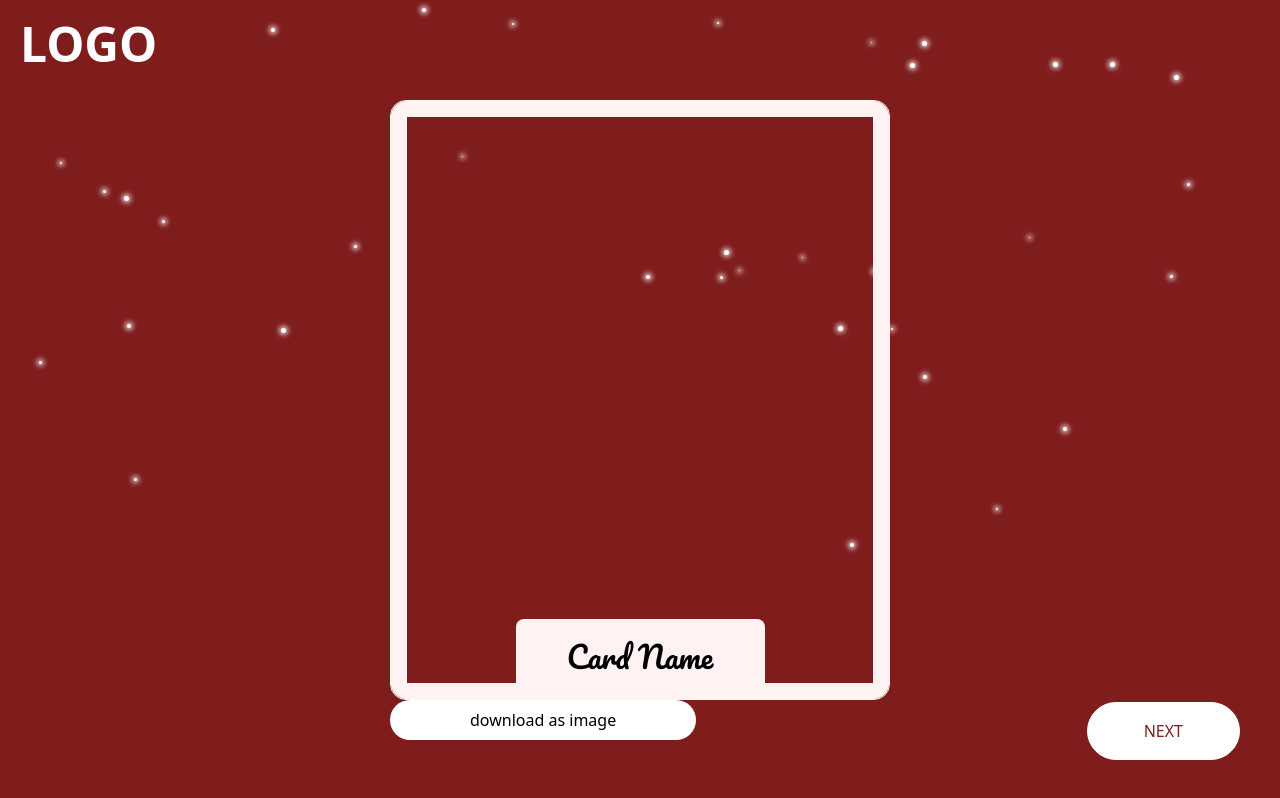
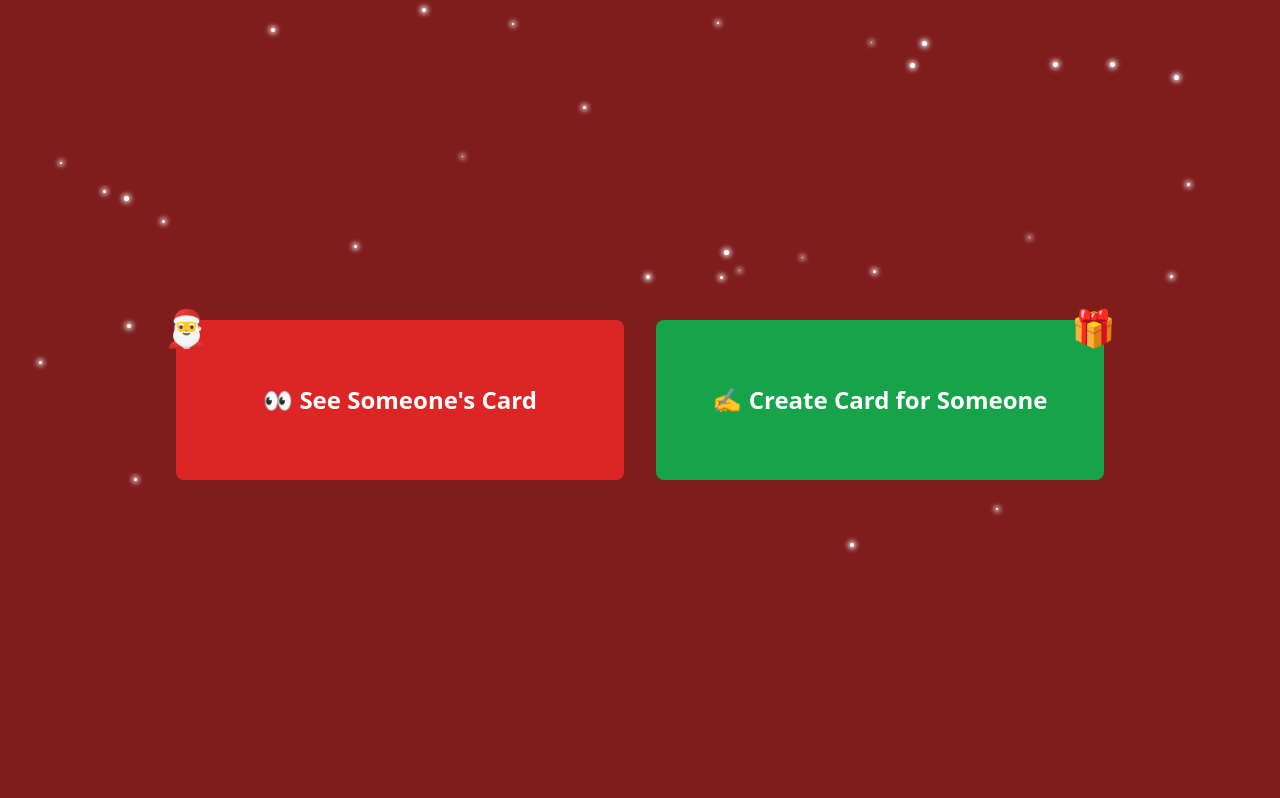
Before and after one commit to adarshkunwar/christmas-card, a React (Vite) app: page / in a window 1280 px wide. Built offline with nearby package versions, Linux system fonts and the light colour scheme.

Commit message:
feat: chose your mode card page added

```diff
--- a/src/App.tsx
+++ b/src/App.tsx
@@ -1,6 +1,6 @@
 import { useEffect } from "react";
 import Background from "./components/Background";
-import Main from "./pages/Main";
+import ChooseYourMode from "./components/choseYourMode";
 
 function App() {
   useEffect(() => {
@@ -9,7 +9,8 @@ function App() {
   }, []);
   return (
     <div className="relative h-screen w-screen overflow-clip">
-      <Main />
+      {/* <Main /> */}
+      <ChooseYourMode />
       <Background />
     </div>
   );
--- /dev/null
+++ b/src/components/choseYourMode.tsx
@@ -0,0 +1,29 @@
+const ChooseYourMode = () => {
+  return (
+    <div className="w-screen h-screen flex items-center justify-center">
+      <div className="w-full max-w-5xl mx-4">
+        <div className="flex gap-8 justify-center">
+          <button
+            className="w-full max-w-md py-16 px-6 rounded-lg bg-red-600 hover:bg-red-700
+                     text-white font-semibold text-2xl transition-colors duration-200
+                     flex items-center justify-center gap-2 relative"
+          >
+            <span className="absolute -top-3 -left-3 text-4xl">🎅</span>
+            👀 See Someone's Card
+          </button>
+
+          <button
+            className="w-full max-w-md py-16 px-6 rounded-lg bg-green-600 hover:bg-green-700
+                     text-white font-semibold text-2xl transition-colors duration-200
+                     flex items-center justify-center gap-2 relative"
+          >
+            <span className="absolute -top-3 -right-3 text-4xl">🎁</span>
+            ✍️ Create Card for Someone
+          </button>
+        </div>
+      </div>
+    </div>
+  );
+};
+
+export default ChooseYourMode;
```
